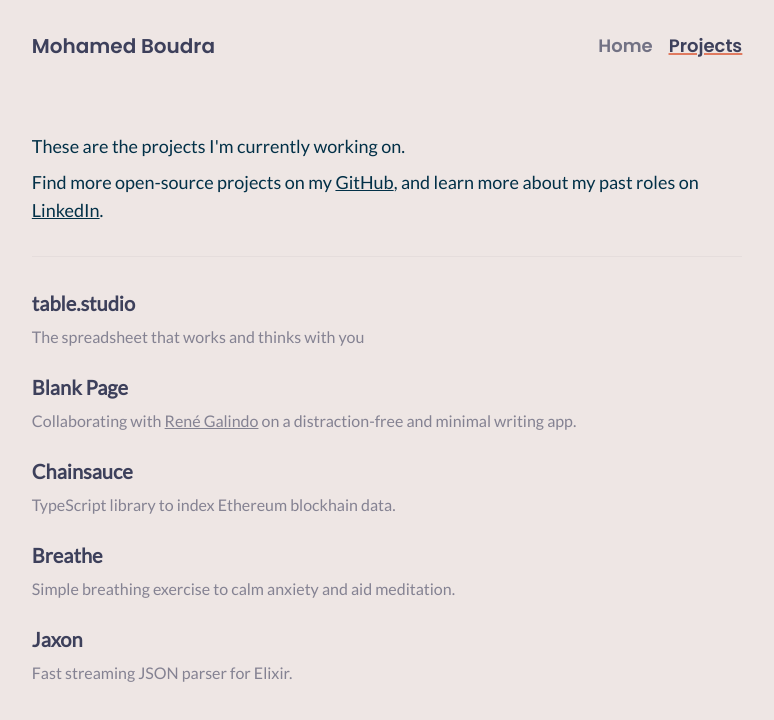
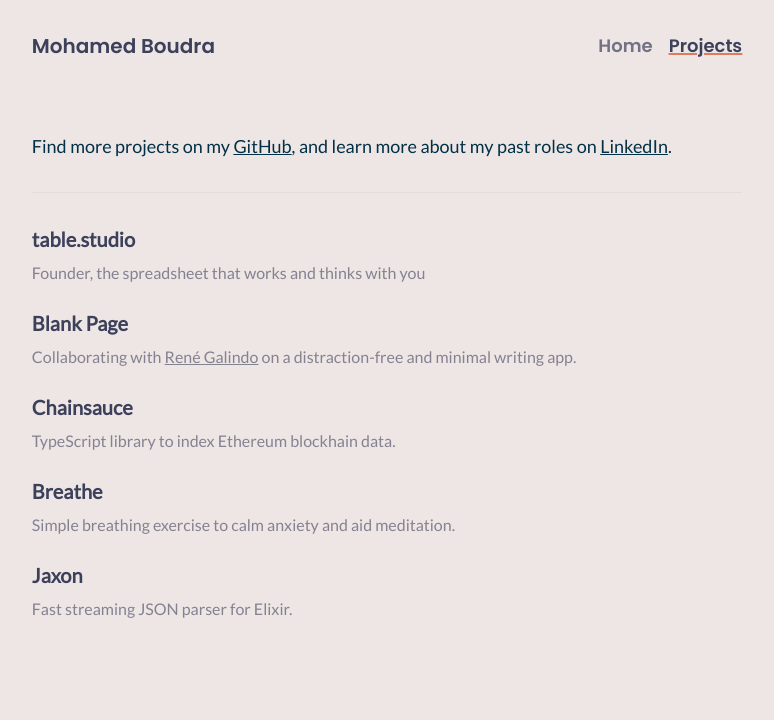
Before and after one commit to boudra/moboudra.com, a Next.js app: page /projects in a window 1280 px wide. Shown: the top 720 px of the page, without its empty margins (253-1027 px from the left). Built offline with nearby package versions, Linux system fonts and the light colour scheme.

Commit message:
Update project description for table.studio and refine project introduction text

```diff
--- a/src/pages/projects.js
+++ b/src/pages/projects.js
@@ -1,7 +1,7 @@
 const currentProjects = [
   {
     title: "table.studio",
-    description: "The spreadsheet that works and thinks with you",
+    description: "Founder, the spreadsheet that works and thinks with you",
     link: "https://table.studio",
   },
   {
@@ -65,9 +65,8 @@
     <div className="max-w-prose mx-auto px-4">
       <div className="pb-12">
         <div className="pb-8 mb-8 border-b border-primary/5 text-lg space-y-2">
-          <p>These are the projects I&apos;m currently working on.</p>
           <p>
-            Find more open-source projects on my{" "}
+            Find more projects on my{" "}
             <a className="underline" href="https://github.com/boudra">
               GitHub
             </a>
```
